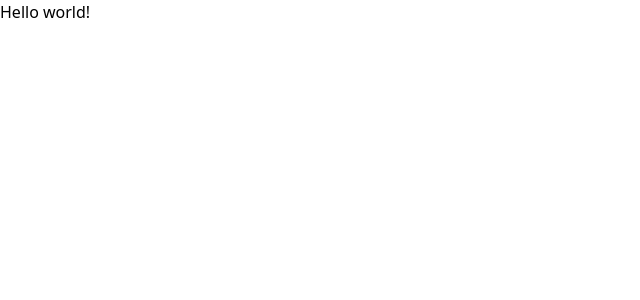
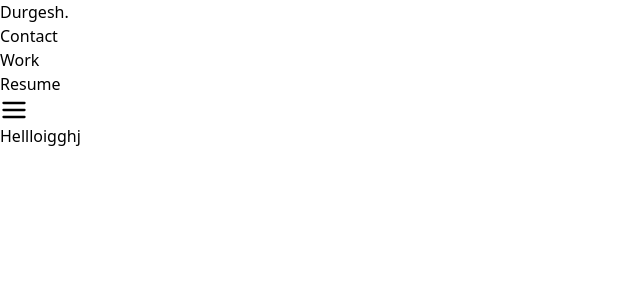
Before and after one commit to Durgesh18-p/Durgesh, a React (Vite) app: page /work in a window 1280 px wide. Shown: the top 300 px of the page, without its empty margins (0-640 px from the left). Built offline with nearby package versions, Linux system fonts and the light colour scheme.

Commit message:
Routing done

```diff
--- a/src/App.jsx
+++ b/src/App.jsx
@@ -1,5 +1,24 @@
+import Navigation from "./components/Navigation";
+import Home from "./pages/Home";
+import Work from "./pages/Work";
+import Contact from "./pages/Contact";
+import { BrowserRouter, Routes, Route } from "react-router-dom";
+
 const App = () => {
-  return <h1 className="text-3xl font-bold underline">Hello world!</h1>;
+  return (
+    <div className="">
+      <BrowserRouter>
+        <Navigation />
+        <div className="pt-24">
+          <Routes>
+            <Route path="/" element={<Home />} />
+            <Route path="/contact" element={<Contact />} />
+            <Route path="/work" element={<Work />} />
+          </Routes>
+        </div>
+      </BrowserRouter>
+    </div>
+  );
 };
 
 export default App;
--- /dev/null
+++ b/src/pages/Contact.jsx
@@ -0,0 +1,5 @@
+const Contact = () => {
+  return <div>Contact</div>;
+};
+
+export default Contact;
--- /dev/null
+++ b/src/pages/Home.jsx
@@ -0,0 +1,7 @@
+const Home = () => {
+  return (
+    <div>Home</div>
+  )
+}
+
+export default Home
--- /dev/null
+++ b/src/pages/Work.jsx
@@ -0,0 +1,9 @@
+const Work = () => {
+  return (
+    <div className="">
+      <h1>Hellloigghj</h1>
+    </div>
+  );
+};
+
+export default Work;
```
